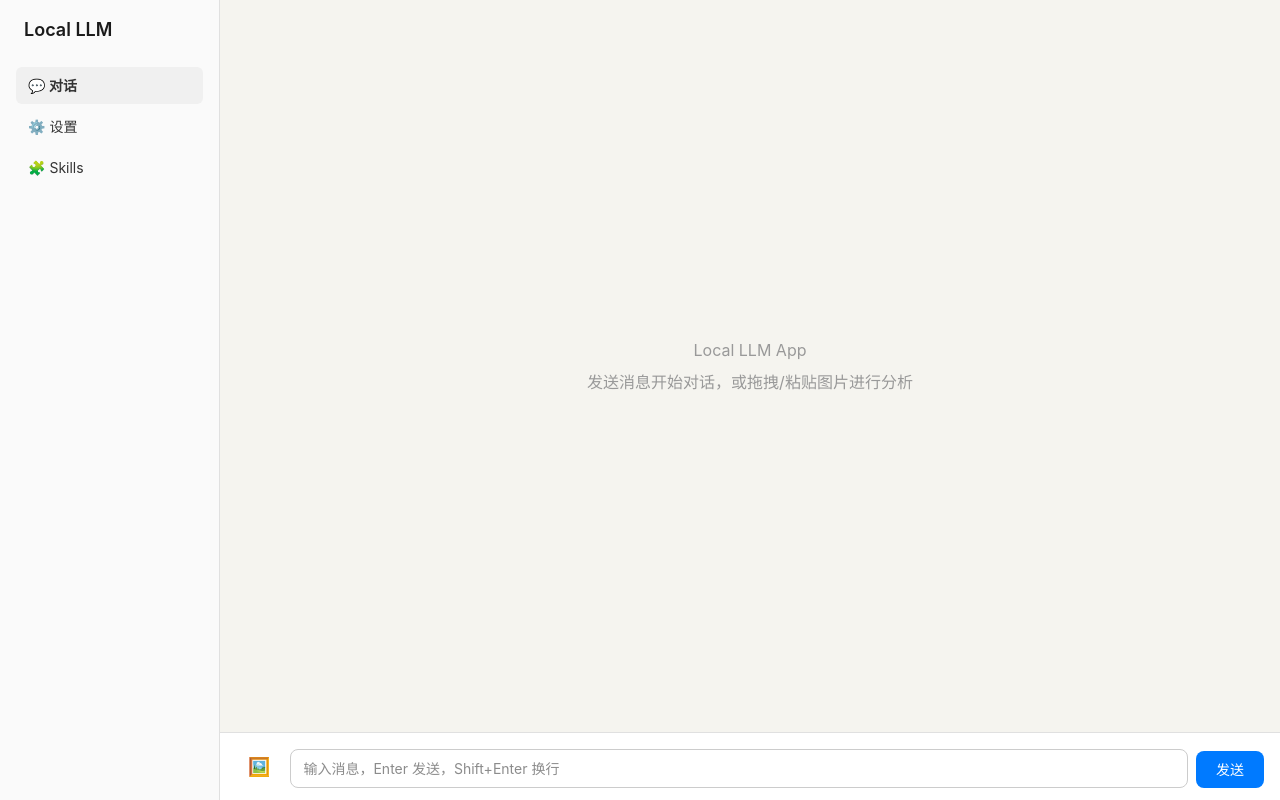
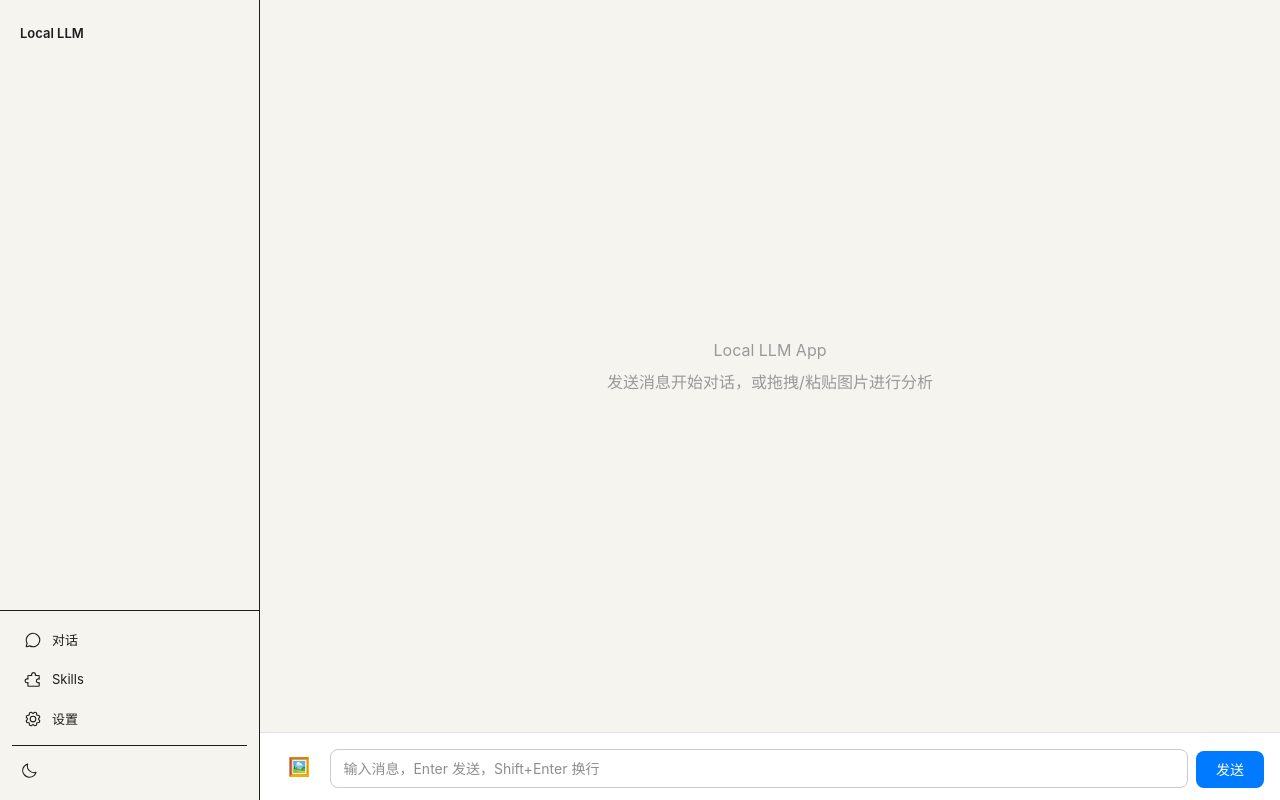
Before and after one commit to infinite-gaming-studio/local-llm-app, a React (Vite) app: page / in a window 1280 px wide. Built offline with nearby package versions, Linux system fonts and the light colour scheme.

Commit message:
feat: layout shell with sidebar nav + phosphor icons

```diff
--- a/src/App.tsx
+++ b/src/App.tsx
@@ -1,57 +1,41 @@
+import { useEffect, useState } from 'react'
 import { HashRouter, Routes, Route, NavLink } from 'react-router-dom'
+import { ChatCircle, PuzzlePiece, Gear } from '@phosphor-icons/react'
 import { Chat } from './pages/Chat'
 import { Settings } from './pages/Settings'
 import { Skills } from './pages/Skills'
-
-const linkStyle: React.CSSProperties = {
-  textDecoration: 'none',
-  color: '#333',
-  padding: '8px 12px',
-  borderRadius: 6,
-  fontSize: 14,
-  display: 'block',
-}
-
-const activeLinkStyle: React.CSSProperties = {
-  ...linkStyle,
-  background: '#f0f0f0',
-  fontWeight: 600,
-}
+import { ThemeToggle } from './components/ThemeToggle'
+import { getTheme, setTheme } from './lib/theme'
 
 export default function App() {
+  const [sidebarOpen, setSidebarOpen] = useState(true)
+
+  useEffect(() => { setTheme(getTheme()) }, [])
+
+  const navItem = ({ isActive }: { isActive: boolean }) =>
+    `flex items-center gap-2.5 px-3 py-2 rounded-lg text-[13px] transition-colors ${
+      isActive
+        ? 'bg-[--color-surface-2] text-[--color-text] font-medium'
+        : 'text-[--color-text-muted] hover:text-[--color-text] hover:bg-[--color-surface-2]/60'
+    }`
+
   return (
     <HashRouter>
-      <div style={{
-        display: 'flex', height: '100vh',
-        fontFamily: '-apple-system, BlinkMacSystemFont, "Segoe UI", Roboto, sans-serif',
-        color: '#1a1a1a',
-      }}>
-        <nav style={{
-          width: 220, borderRight: '1px solid #e0e0e0',
-          padding: 16, display: 'flex', flexDirection: 'column', gap: 4,
-          background: '#fafafa',
-        }}>
-          <h1 style={{ fontSize: 18, margin: '0 0 20px 8px', fontWeight: 600 }}>Local LLM</h1>
-          <NavLink
-            to="/"
-            style={({ isActive }) => isActive ? { ...linkStyle, ...activeLinkStyle } : linkStyle}
-          >
-            💬 对话
-          </NavLink>
-          <NavLink
-            to="/settings"
-            style={({ isActive }) => isActive ? { ...linkStyle, ...activeLinkStyle } : linkStyle}
-          >
-            ⚙️ 设置
-          </NavLink>
-          <NavLink
-            to="/skills"
-            style={({ isActive }) => isActive ? { ...linkStyle, ...activeLinkStyle } : linkStyle}
-          >
-            🧩 Skills
-          </NavLink>
-        </nav>
-        <main style={{ flex: 1, display: 'flex', flexDirection: 'column', overflow: 'hidden' }}>
+      <div className="flex h-full">
+        {sidebarOpen && (
+          <nav className="w-[260px] shrink-0 border-r border-[--color-border] bg-[--color-surface] flex flex-col">
+            <div className="flex-1 overflow-auto p-3">
+              <div className="px-2 py-3 text-[13px] font-semibold text-[--color-text]">Local LLM</div>
+            </div>
+            <div className="p-3 border-t border-[--color-border] flex flex-col gap-1">
+              <NavLink to="/" end className={navItem}><ChatCircle size={18} /> 对话</NavLink>
+              <NavLink to="/skills" className={navItem}><PuzzlePiece size={18} /> Skills</NavLink>
+              <NavLink to="/settings" className={navItem}><Gear size={18} /> 设置</NavLink>
+              <div className="pt-2 mt-1 border-t border-[--color-border]"><ThemeToggle /></div>
+            </div>
+          </nav>
+        )}
+        <main className="flex-1 flex flex-col overflow-hidden">
           <Routes>
             <Route path="/" element={<Chat />} />
             <Route path="/settings" element={<Settings />} />
```
